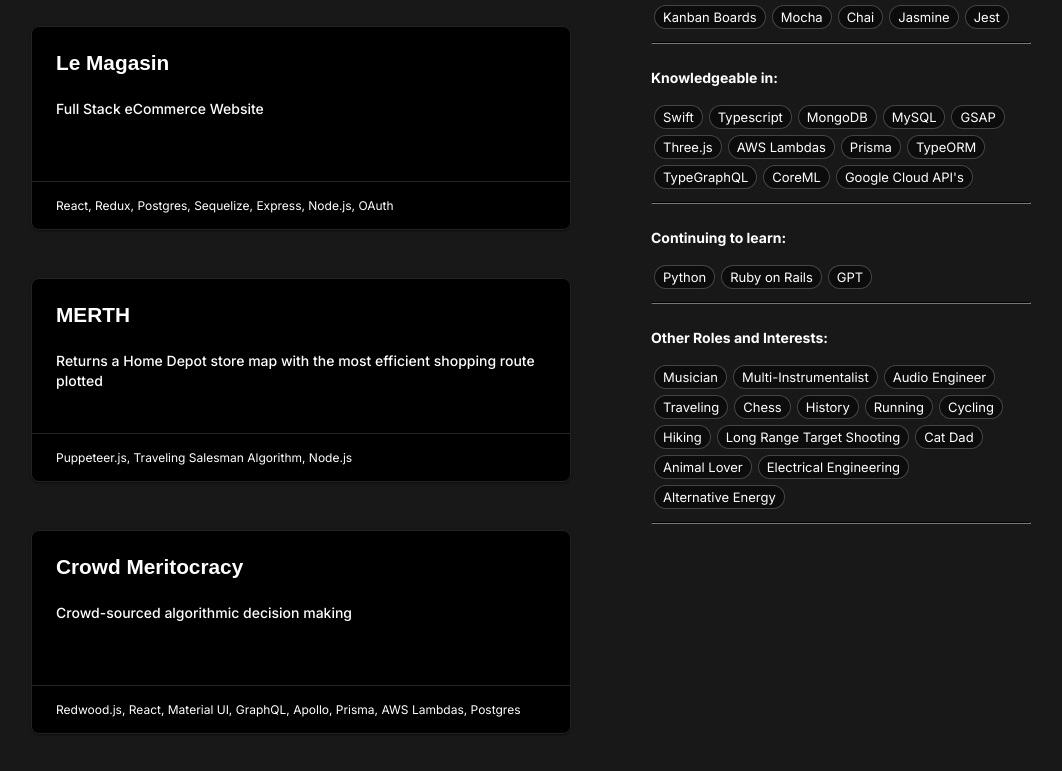
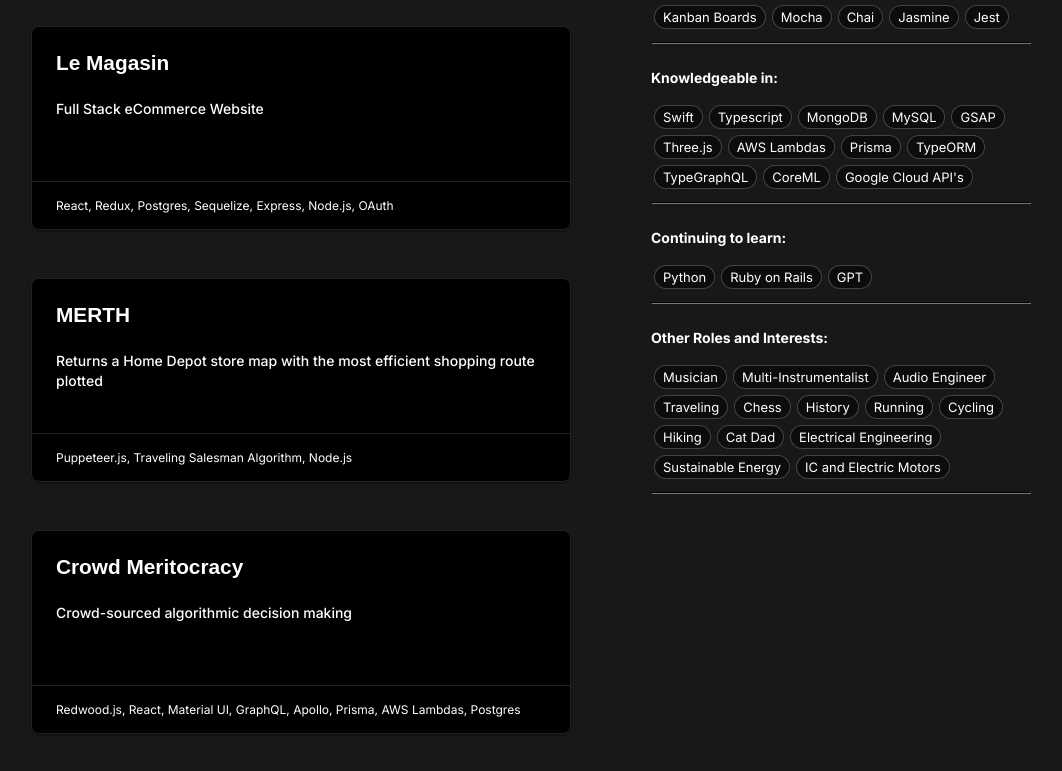
Before and after one commit to tllongdev/tllongDevSite, a Next.js app in the folder tllongdev/: page / in a window 1280 px wide. Shown: the part 495-1266 px from the top of the page, without its empty margins (109-1171 px from the left). Built offline with nearby package versions, Linux system fonts and the light colour scheme.

Commit message:
update interests

```diff
--- a/tllongdev/components/AboutSectionNew.js
+++ b/tllongdev/components/AboutSectionNew.js
@@ -56,11 +56,11 @@ const otherInterests = [
 	'Running',
 	'Cycling',
 	'Hiking',
-	'Long Range Target Shooting',
 	'Cat Dad',
-	'Animal Lover',
+	// 'Long Range Target Shooting',
 	'Electrical Engineering',
-	'Alternative Energy',
+	'Sustainable Energy',
+	'IC and Electric Motors',
 ];
 
 const continuingToLearn = ['Python', 'Ruby on Rails', 'GPT'];
```
